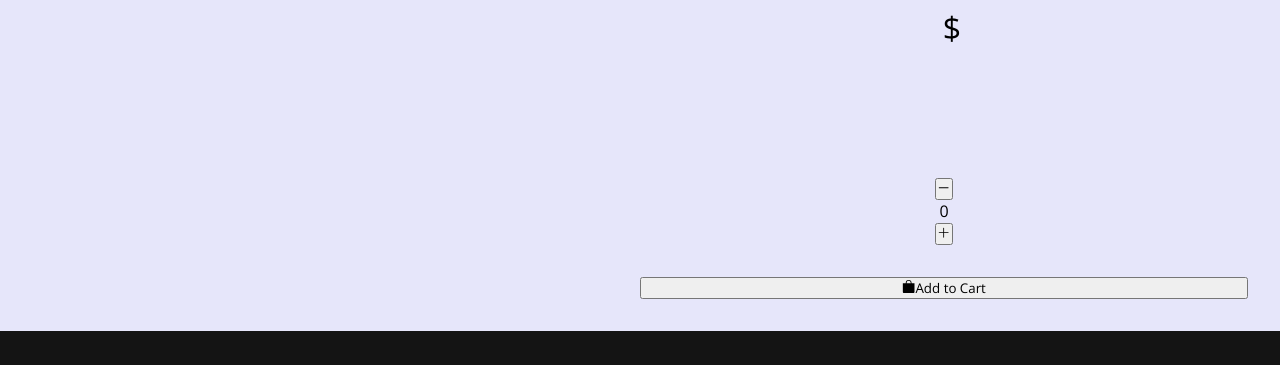
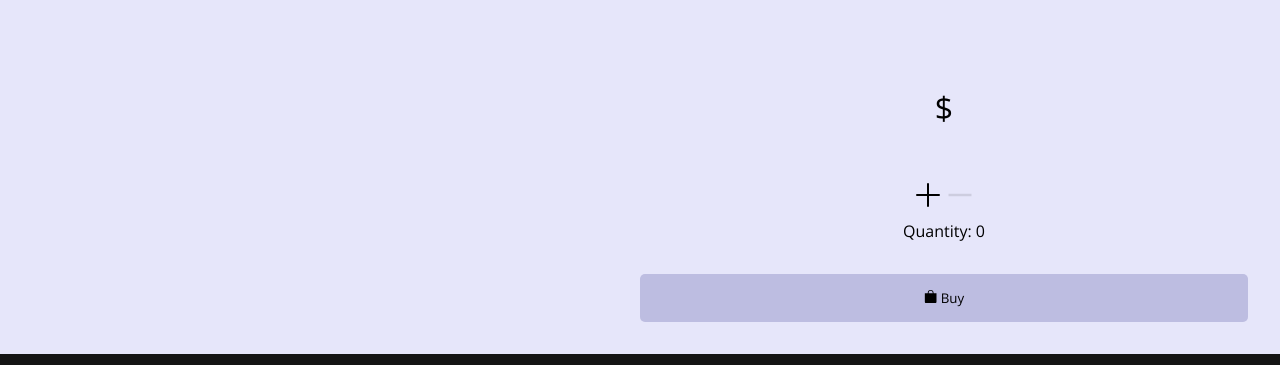
Before and after one commit to lvcas-z/App-HoodieStore, a React (Vite) app: page /product/1 in a window 1280 px wide. Shown: the part 231-596 px from the top of the page. Built offline with nearby package versions, Linux system fonts and the light colour scheme.

Commit message:
se agregaron estilos y funcionalidades a los botones

```diff
--- a/src/components/Cart/Cart.css
+++ b/src/components/Cart/Cart.css
@@ -27,7 +27,16 @@
     text-align: left;
     font-weight: bold;
 }
-
+.price-ctn{
+    display: flex;
+    gap: 1rem;
+}
+.remove-btn{
+    cursor: pointer;
+    border: 0;
+    border-radius: 5px;
+    background-color: rgb(227, 135, 102);
+}
 .cart-total {
     text-align: right;
     font-weight: bold;
--- a/src/components/Cart/Cart.jsx
+++ b/src/components/Cart/Cart.jsx
@@ -10,7 +10,9 @@ const Cart = () => {
     const handleRemoveFromCart = (productId) => {
         removeFromCart(productId);
     };
-
+    const handleRemoveAll = () => {
+        cartItems.forEach((item) => removeFromCart(item.id));
+    };
     return (
         <div className='cart'>
             <h3 className='cart-title'>Resumen de compra</h3>
@@ -31,12 +33,10 @@ const Cart = () => {
                             <td>
                                 {item.quantity}
                             </td>
-                            <td>${item.price}</td>
-                            <td>
-                                <button onClick={() => handleRemoveFromCart(item.id)}>
+                            <td className='price-ctn'>${item.price}<button className='remove-btn' onClick={() => handleRemoveFromCart(item.id)}>
                                     Remove
-                                </button>
-                            </td>
+                                </button></td>
+
                         </tr>
                     ))}
                 </tbody>
@@ -44,7 +44,7 @@ const Cart = () => {
             <p className='cart-total'>Total: ${getTotalPrice()} </p>
             <section className='cart-buttons'>
                 <button onClick={() => navigate("/shop")} className='cart-add-btn'>Add Products</button>
-                <button className='cart-rm-btn'>Remove All Products</button>
+                <button onClick={handleRemoveAll} className='cart-rm-btn'>Remove All Products</button>
                 <button className='cart-buy-btn'>Buy Products</button>
             </section>
 
--- a/src/components/Details/Details.css
+++ b/src/components/Details/Details.css
@@ -58,7 +58,7 @@
     border: 0;
     border-radius: 5px;
 }
-.max-products-message {
+.detail-message {
     color: red;
 }
 @media (max-width:1024px){
--- a/src/components/Details/Details.jsx
+++ b/src/components/Details/Details.jsx
@@ -4,12 +4,13 @@ import { BsArrowLeft, BsPlusLg, BsFillBagFill } from 'react-icons/bs';
 import { AiOutlineMinus } from 'react-icons/ai';
 import './Details.css';
 import { ProductContext } from '../Context/ProductContext';
-import { CartContext } from '../Context/CartContext'; // Importa el CartContext
+import { CartContext } from '../Context/CartContext';
 
 const Details = () => {
     const { id } = useParams();
     const { products } = useContext(ProductContext);
-    const { addToCart } = useContext(CartContext); // Obtiene la función addToCart desde el contexto
+    const { addToCart } = useContext(CartContext);
+
     const [product, setProduct] = useState([]);
     const [count, setCount] = useState(0);
     const [message, setMessage] = useState(null);
@@ -70,23 +71,23 @@ const Details = () => {
                 </button>
                 <section className="detail-info-header">
                     <h3 className="detail-title">{product.name}</h3>
+                </section>
+                <section className='detail-info-category'>
+                    <p className="detail-category">{product.category}</p>
                     <p className="detail-price">${product.price}</p>
                 </section>
-                <p className="detail-category">{product.category}</p>
-                <p className="detail-description">{product.description}</p>
                 <section className="detail-quantity-ctn">
-                    <button onClick={handleDecrementQuantity}>
+                    <button className='detail-info-btn' onClick={handleIncrementQuantity}>
+                        <BsPlusLg />
+                    </button>
+                    <button className={`detail-info-btn ${count <= 0 ? 'disabled' : ''}`} onClick={handleDecrementQuantity}>
                         <AiOutlineMinus />
                     </button>
-                    <p className="detail-quantity">{count}</p>
-                    <button onClick={handleIncrementQuantity}>
-                        <BsPlusLg />
-                    </button>
+                    <p className="detail-quantity">Quantity: {count}</p>
                 </section>
                 {message && <p className="detail-message">{message}</p>}
-                <button onClick={handleAddToCart} className="detail-add-btn">
-                    <BsFillBagFill />
-                    Add to Cart
+                <button onClick={handleAddToCart} className="detail-buy-btn">
+                    <BsFillBagFill /> Buy
                 </button>
             </section>
         </section>
--- a/src/components/Navbar/Navbar.jsx
+++ b/src/components/Navbar/Navbar.jsx
@@ -5,13 +5,14 @@ import {BsFillCartFill} from 'react-icons/bs'
 import { CartContext } from '../Context/CartContext'
 const Navbar = () => {
     const{cartItems} = useContext(CartContext)
+    const totalItems = cartItems.reduce((total, item) => total + item.quantity, 0);
 
     return (
     <nav>
         <Link to='/'><span>HOODIE STORE</span></Link>
         <ul className='nav-links'>
             <Link to='/shop'><li>Shop</li></Link>
-            <Link to='/cart'><li className='cart-link'>{cartItems.length}<BsFillCartFill/></li></Link>
+            <Link to='/cart'><li className='cart-link'>{totalItems}<BsFillCartFill/></li></Link>
         </ul>
     </nav>
     )
```
